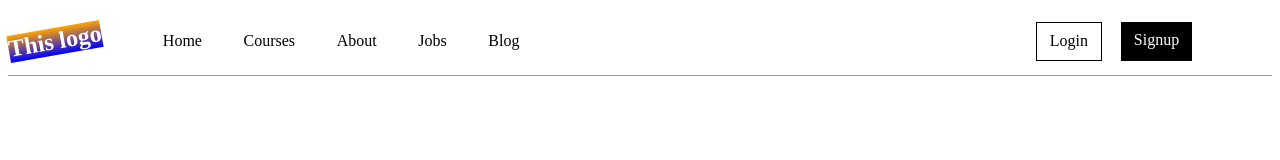
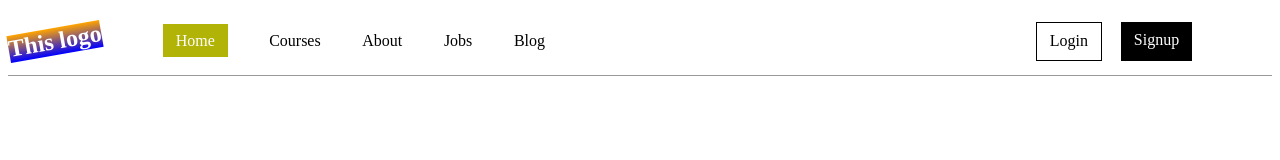
Before and after one commit to JuanCarlosNu/react-list, a React (Create React App) app: page /home in a window 1280 px wide. Shown: the top 160 px of the page. Built offline with nearby package versions, Linux system fonts and the light colour scheme.

Commit message:
Diference between NavLink and link

```diff
--- a/src/components/NavBar/NavBar.css
+++ b/src/components/NavBar/NavBar.css
@@ -36,6 +36,7 @@
 .nav__link{
     text-decoration: none;
     color: #000;
+    transition: all .5s;
 }
 .btn{
     text-decoration: none;
@@ -53,3 +54,12 @@
     background-color: #000 ;
     color: #fff;
 }
+
+
+
+
+.active{
+    background-color: rgb(177, 180, 6);
+    padding: .5rem .8rem;
+    color: white;
+}
--- a/src/components/NavBar/NavBar.js
+++ b/src/components/NavBar/NavBar.js
@@ -1,6 +1,6 @@
 import React from 'react';
 import './NavBar.css'
-import { NavLink } from 'react-router-dom';
+import { Link, NavLink } from 'react-router-dom';
 
 
 const NavBar = () => {
@@ -19,8 +19,8 @@ const NavBar = () => {
                 </nav>
             </div>
             <div className='header__buttons'>
-                <a href='#' className='btn btn-login'>Login</a>
-                <a href='#' className='btn btn-Signup'>Signup</a>
+                <Link to='/login' className='btn btn-login'>Login</Link>
+                <Link to='/signup' className='btn btn-Signup'>Signup</Link>
             </div>
 
 
```
